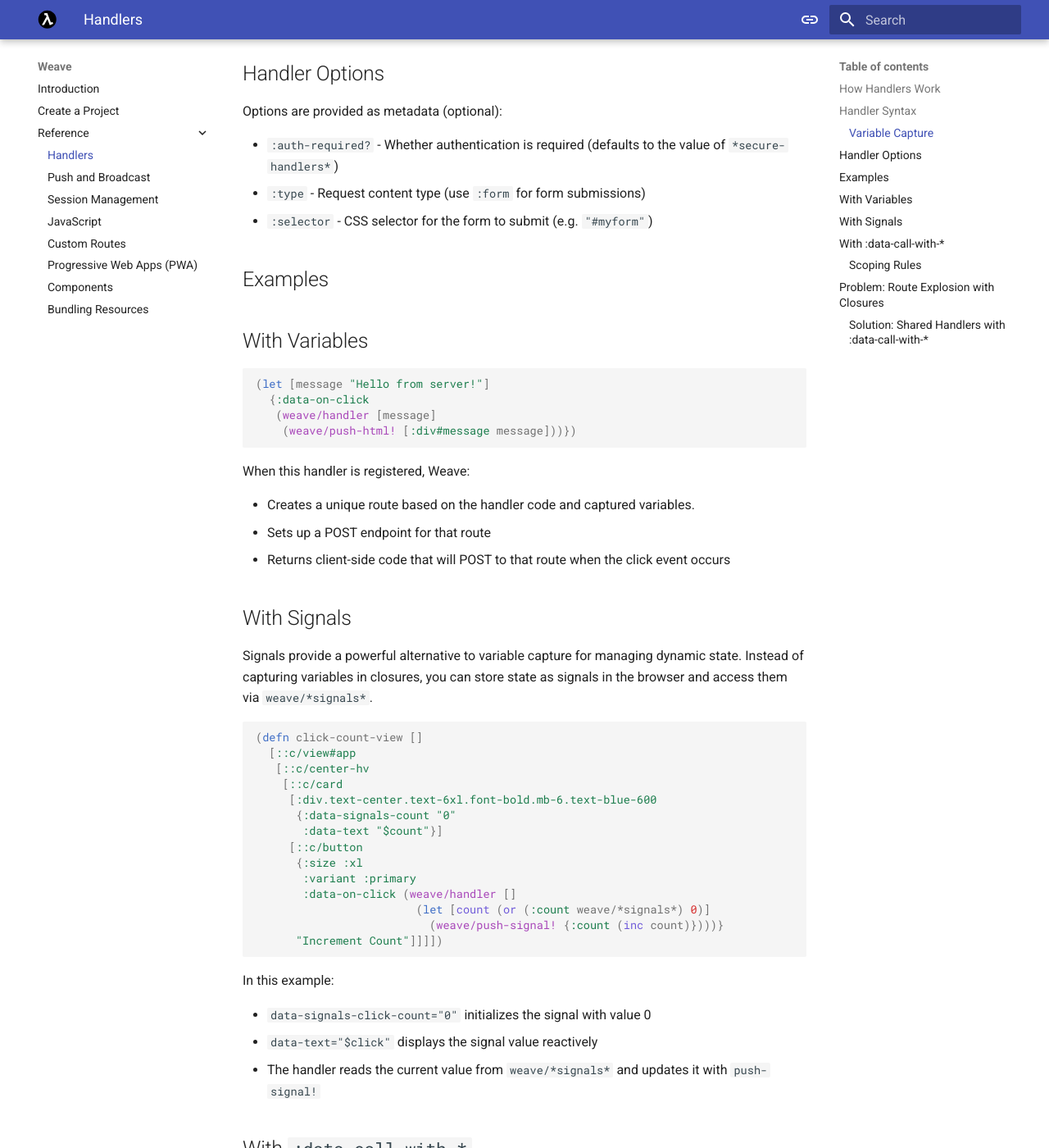
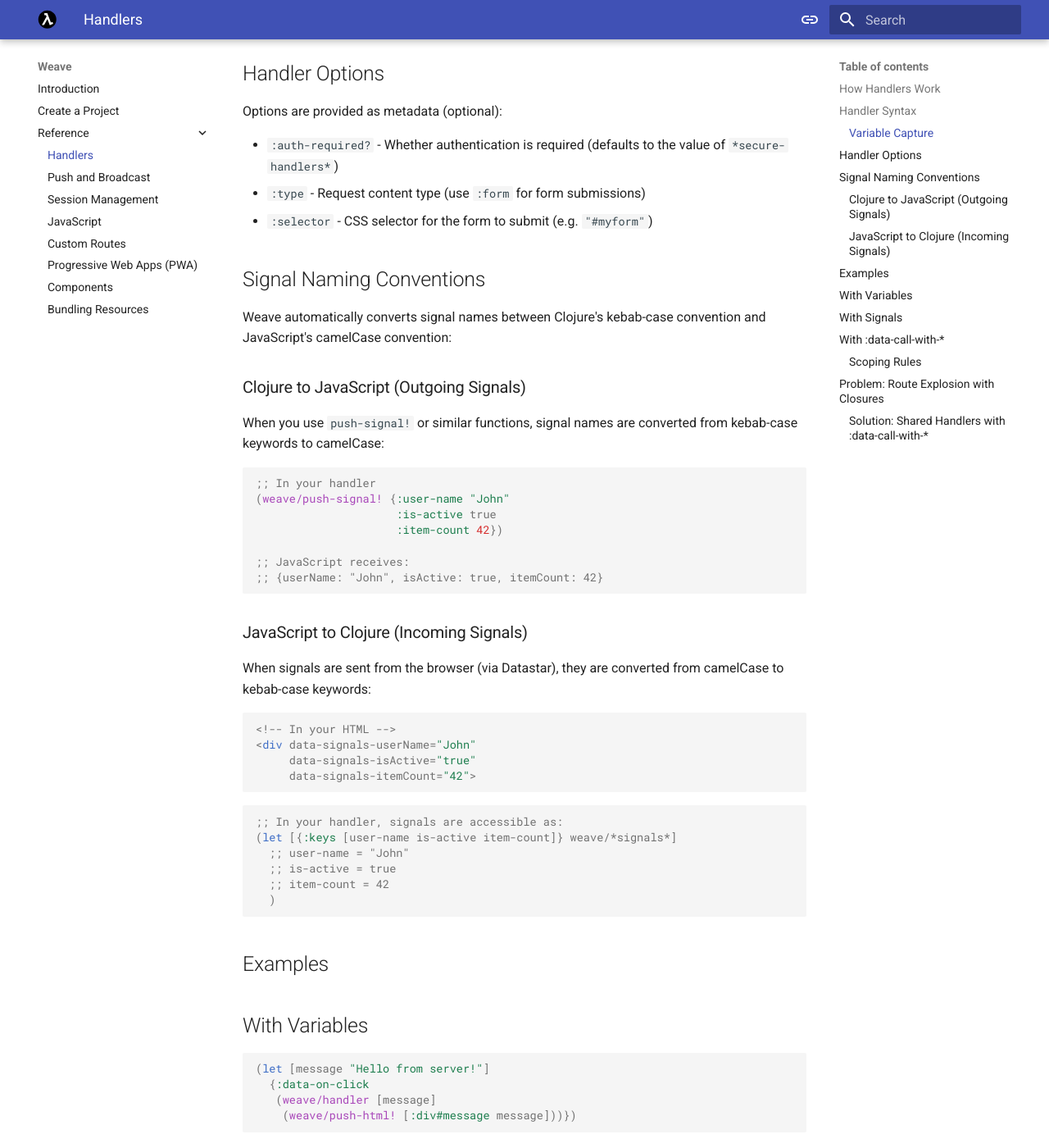
Before and after one commit to nakkaya/weave, an MkDocs documentation site: the page built from doc/docs/reference/10_handlers.md, in a window 1280 px wide and 1400 px high, scrolled down 1044 px. Shown: the whole window at 82% size. Built offline with MkDocs 1.6.1 and Material for MkDocs 9.7.7, drawn with Linux system fonts in a browser that asks for light colours.

Commit message:
update docs - signal naming conventions

````diff
--- a/doc/docs/reference/10_handlers.md
+++ b/doc/docs/reference/10_handlers.md
@@ -48,6 +48,47 @@ Options are provided as metadata (optional):
 - `:type` - Request content type (use `:form` for form submissions)
 - `:selector` - CSS selector for the form to submit (e.g. `"#myform"`)
 
+## Signal Naming Conventions
+
+Weave automatically converts signal names between Clojure's kebab-case
+convention and JavaScript's camelCase convention:
+
+### Clojure to JavaScript (Outgoing Signals)
+
+When you use `push-signal!` or similar functions, signal names are
+converted from kebab-case keywords to camelCase:
+
+```clojure
+;; In your handler
+(weave/push-signal! {:user-name "John"
+                     :is-active true
+                     :item-count 42})
+
+;; JavaScript receives:
+;; {userName: "John", isActive: true, itemCount: 42}
+```
+
+### JavaScript to Clojure (Incoming Signals)
+
+When signals are sent from the browser (via Datastar), they are
+converted from camelCase to kebab-case keywords:
+
+```html
+<!-- In your HTML -->
+<div data-signals-userName="John"
+     data-signals-isActive="true"
+     data-signals-itemCount="42">
+```
+
+```clojure
+;; In your handler, signals are accessible as:
+(let [{:keys [user-name is-active item-count]} weave/*signals*]
+  ;; user-name = "John"
+  ;; is-active = true
+  ;; item-count = 42
+  )
+```
+
 ## Examples
 
 ## With Variables
@@ -95,7 +136,8 @@ In this example:
 
 - `data-signals-click-count="0"` initializes the signal with value 0
 - `data-text="$click"` displays the signal value reactively
-- The handler reads the current value from `weave/*signals*` and updates it with `push-signal!`
+- The handler reads the current value from `weave/*signals*` and
+  updates it with `push-signal!`
 
 ## With `:data-call-with-*`
 
````
